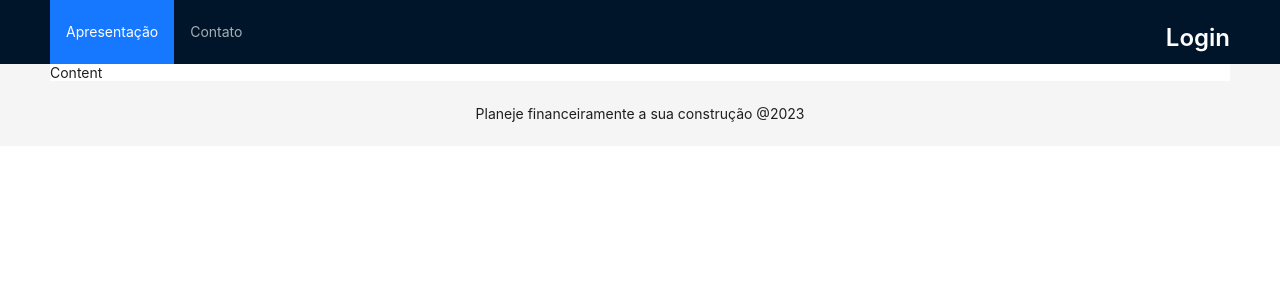
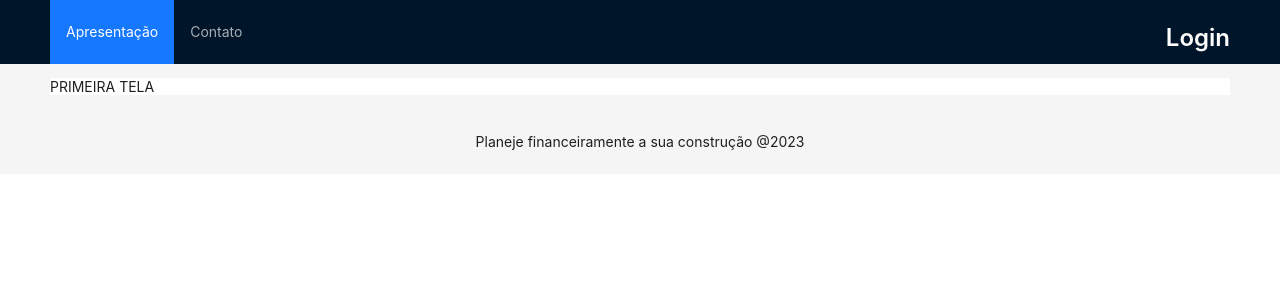
Before and after one commit to ieleny/app-organize-your-home, a React (Create React App) app in the folder app/: page / in a window 1280 px wide. Shown: the top 300 px of the page. Built offline with nearby package versions, Linux system fonts and the light colour scheme.

Commit message:
feature: Create component to routes

```diff
--- /dev/null
+++ b/app/src/pages/Routes/index.tsx
@@ -0,0 +1,22 @@
+import React from "react";
+import * as ReactDOM from "react-dom/client";
+import { createBrowserRouter, RouterProvider } from "react-router-dom";
+
+import ViewMaterialList from "src/pages/Material/View/List/MaterialListView";
+
+const router = createBrowserRouter([
+  {
+    path: "/",
+    element: <p>PRIMEIRA TELA</p>,
+  },
+  {
+    path: "/add-material-list",
+    element: <ViewMaterialList />,
+  },
+]);
+
+const Routes: React.FC = () => {
+  return <RouterProvider router={router} />;
+};
+
+export default Routes;
--- a/app/src/pages/root/App.tsx
+++ b/app/src/pages/root/App.tsx
@@ -1,10 +1,30 @@
-import './App.css';
+import { Layout, theme } from "antd";
+import Navbar from "src/components/Navbar";
+import Routes from "src/pages/Routes";
+import "./App.css";
 
-import Presentation from '../Presentation';
+const { Content, Footer } = Layout;
 
 function App() {
+  const {
+    token: { colorBgContainer },
+  } = theme.useToken();
+
   return (
-    <Presentation />
+    <Layout className="layout">
+      <Navbar />
+      <Content style={{ padding: "0 50px" }}>
+        <div
+          className="site-layout-content"
+          style={{ background: colorBgContainer }}
+        >
+          <Routes />
+        </div>
+      </Content>
+      <Footer style={{ textAlign: "center" }}>
+        Planeje financeiramente a sua construção @2023
+      </Footer>
+    </Layout>
   );
 }
 
```
